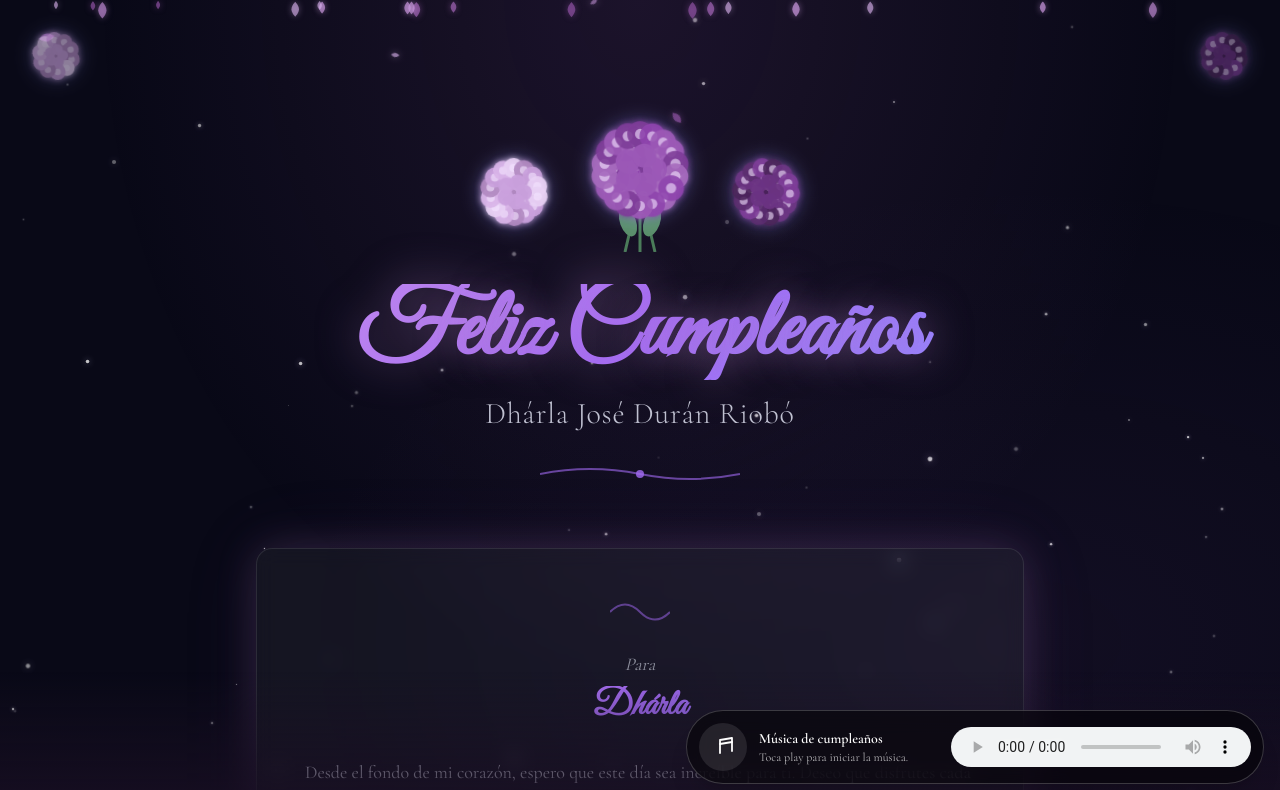
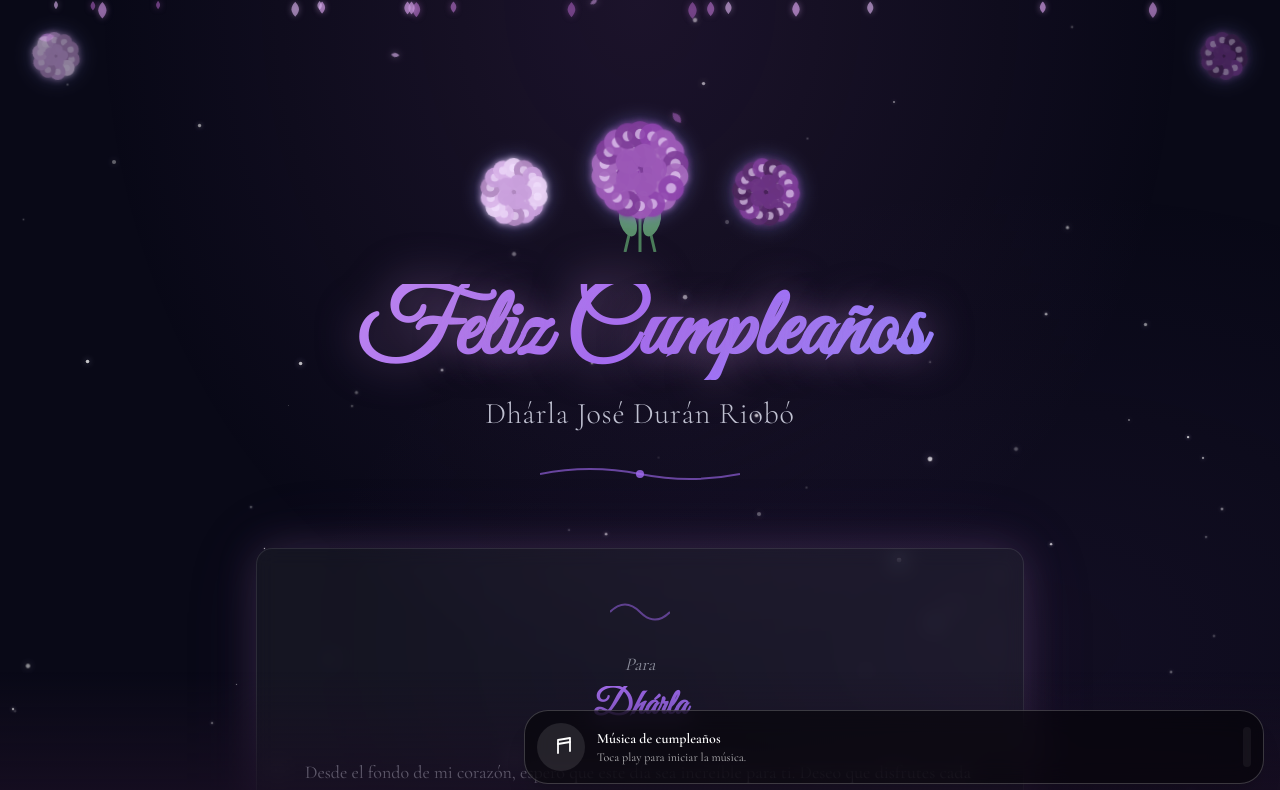
Before and after one commit to Fra46/Birthday-Hydrangea, a Next.js app: page / in a window 1280 px wide. Shown: the top 790 px of the page. Built offline with nearby package versions, Linux system fonts and the light colour scheme.

Commit message:
fix: mejorar el diseño del reproductor de audio

```diff
--- a/components/audio-player.tsx
+++ b/components/audio-player.tsx
@@ -6,7 +6,7 @@ export function AudioPlayer({
   title?: string
 }) {
   return (
-    <div className="fixed bottom-4 right-4 z-40 flex items-center gap-3 rounded-full border border-white/20 bg-black/50 p-3 text-white shadow-xl backdrop-blur-md">
+    <div className="fixed bottom-4 left-1/2 z-40 flex w-[min(100vw-1rem,740px)] -translate-x-1/2 flex-col gap-3 rounded-3xl border border-white/20 bg-black/50 p-3 text-white shadow-xl backdrop-blur-md md:left-auto md:right-4 md:translate-x-0 md:flex-row md:items-center">
       <div className="flex h-12 w-12 items-center justify-center rounded-full bg-white/10 text-white">
         <svg
           viewBox="0 0 24 24"
@@ -21,11 +21,11 @@ export function AudioPlayer({
           <path d="M9 9l12-2" />
         </svg>
       </div>
-      <div className="min-w-[180px] text-sm">
+      <div className="min-w-0 flex-1 text-sm text-center md:text-left">
         <p className="font-semibold">{title}</p>
         <p className="text-xs text-white/70">Toca play para iniciar la música.</p>
       </div>
-      <audio className="h-10" src={src} controls loop preload="auto" />
+      <audio className="h-10 w-full rounded-2xl bg-white/5 px-1 sm:w-auto" src={src} controls loop preload="auto" />
     </div>
   )
 }
```
